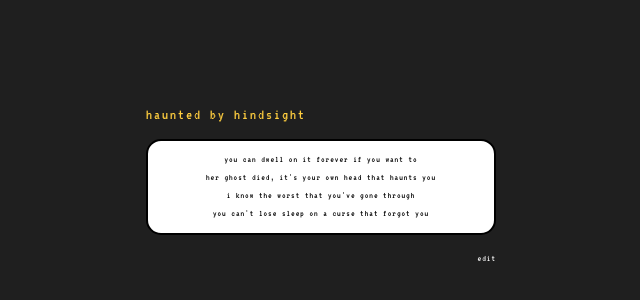
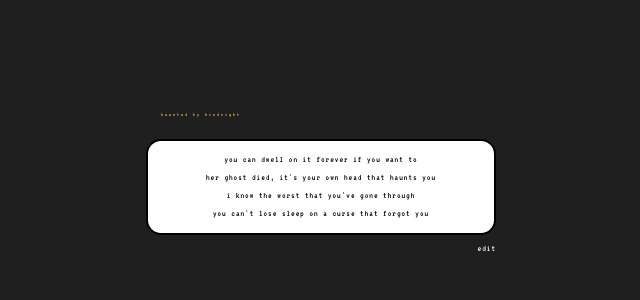
Before and after one commit to v0l0dmyr/lol, a plain HTML site: page index.html in a window 1280 px wide. Shown: the part 194-494 px from the top of the page, without its empty margins (394-1034 px from the left). Drawn offline with Linux system fonts and the light colour scheme.

Commit message:
Update css.css

```diff
--- a/css.css
+++ b/css.css
@@ -34,12 +34,13 @@ padding-bottom:10px;
 
 #nav {
 font-family: 'VT323', monospace;
-font-size: 15px;
+font-size: 5px;
 letter-spacing: 2px;
 color: #ffce3f;
+padding-left:15px;
 }
 
 #bottom {
 text-align: right;
-margin-top: 15px;
+margin-top: 5px;
 }
```
